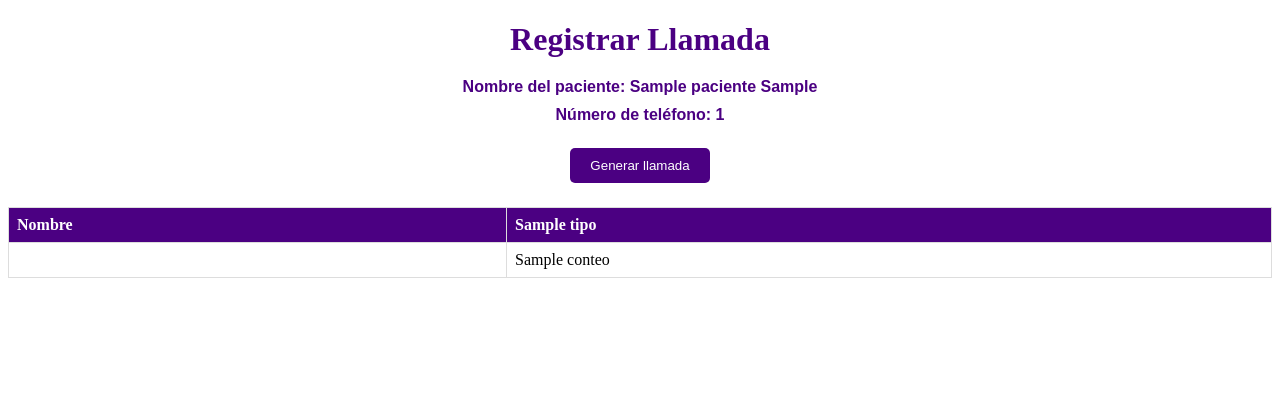
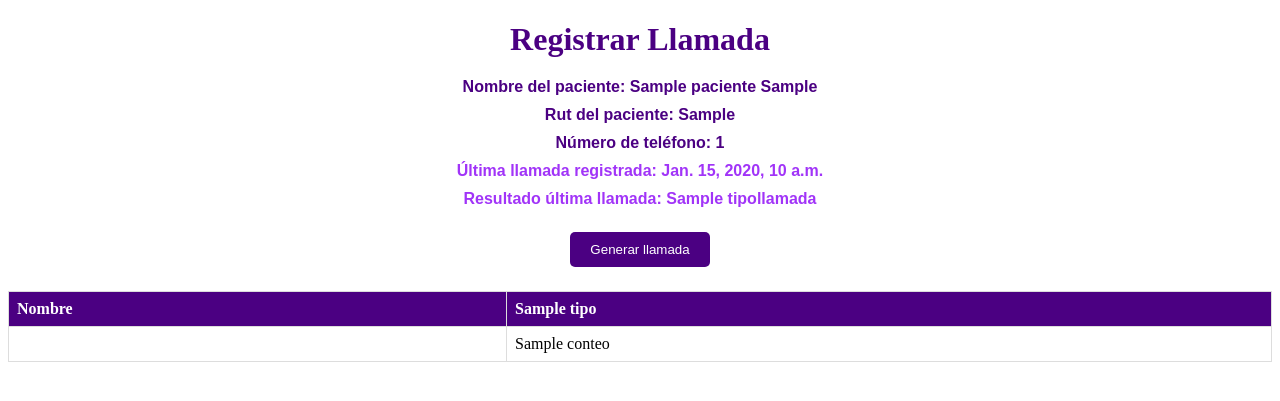
Before and after one commit to Demozath/proyectokindersonrisa, a Django app: template llamadas/templates/llamadas/registrar_llamada.html in a window 1280 px wide. Shown: the top 401 px of the page. Run offline with Django 4.2, Linux system fonts and the light colour scheme; tables that the repository leaves empty hold one stand-in row (values such as "Sample post"); the template is opened without the code that fills it: values that come from a table or form of the project are taken from there, most other values are stand-ins (such as "Sample title", 1, 10 or a date in 2020).

Commit message:
Se agrega información ultima llamada a los pacientes

```diff
--- a/llamadas/static/styles/registrar_llamada.css
+++ b/llamadas/static/styles/registrar_llamada.css
@@ -57,7 +57,6 @@ p {
 }
 .detalle-paciente {
     font-family: 'Arial', sans-serif; /* O la fuente que prefieras */
-    color: #333; /* Un color oscuro para mejor lectura */
     margin-bottom: 5px; /* Espacio debajo de cada línea */
     color: #4b0082;
     font-weight: bold
@@ -66,3 +65,9 @@ p {
     font-weight: bold; /* Negrita para las etiquetas */
     color: #4b0082; /* Usando el color morado oscuro para destacar */
 }
+.detalle-llamada {
+    font-family: 'Arial', sans-serif; /* O la fuente que prefieras */
+    margin-bottom: 5px; /* Espacio debajo de cada línea */
+    color: #a134f8;
+    font-weight: bold
+}
--- a/llamadas/templates/llamadas/registrar_llamada.html
+++ b/llamadas/templates/llamadas/registrar_llamada.html
@@ -13,8 +13,21 @@
             <span>Nombre del paciente: {{ paciente_random.nombre }} {{ paciente_random.apellido }}</span>
         </p>
         <p class="detalle-paciente">
+            <span>Rut del paciente: {{ paciente_random.rut }}</span>
+        </p>
+        <p class="detalle-paciente">
             <span>Número de teléfono: {{ paciente_random.numero_telefono }}</span>
         </p>
+    {% if ultima_llamada %}
+         <p class="detalle-llamada">
+             <span> Última llamada registrada: {{ ultima_llamada.fecha }}</span>
+         </p>
+         <p class="detalle-llamada">
+             <span>Resultado última llamada:  {{ ultima_llamada.tipo.nombre }}</span>
+         </p>
+        {% else %}
+            <p class="detalle-llamada">Este paciente aún no tiene llamadas registradas.</p>
+        {% endif %}
     {% endif %}
 
     {% if show_form %}
@@ -31,6 +44,7 @@
             <button type="submit" name="generar_llamada">Generar llamada</button>
         </form>
     {% endif %}
+
     <div>
         <table>
             <thead>
```
Also changed, not shown: llamadas/views.py (+11 -6 lines). Lines whose indentation alone changed are shown as unchanged.
